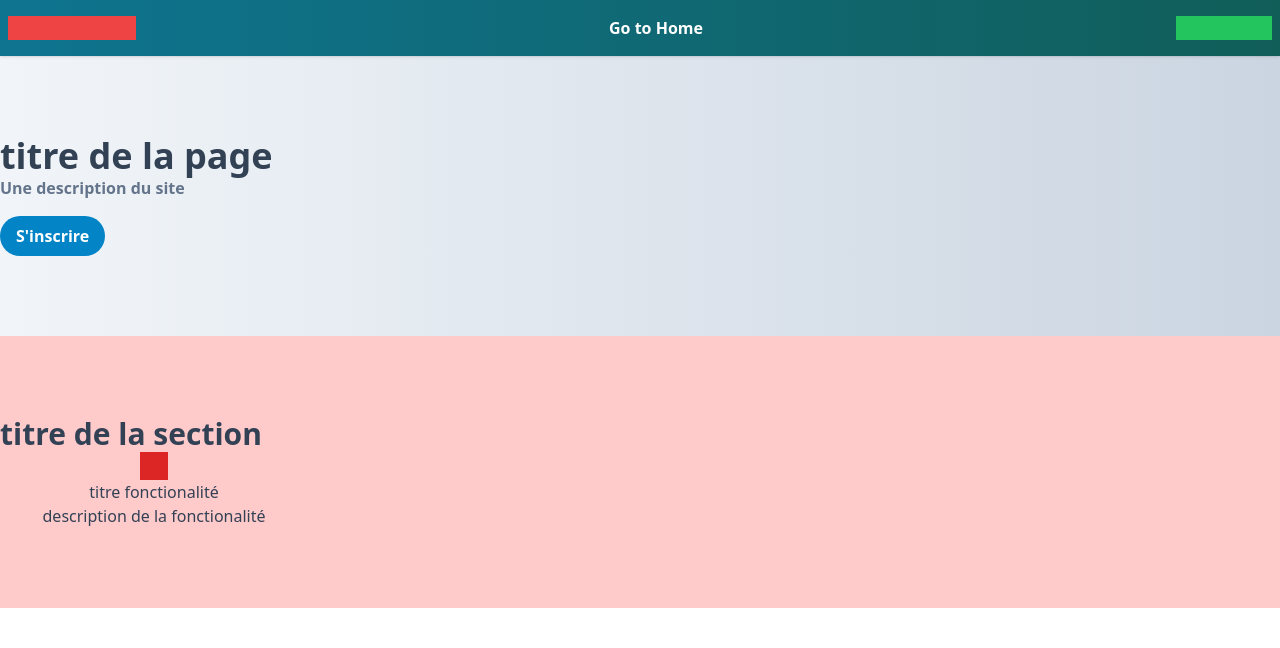
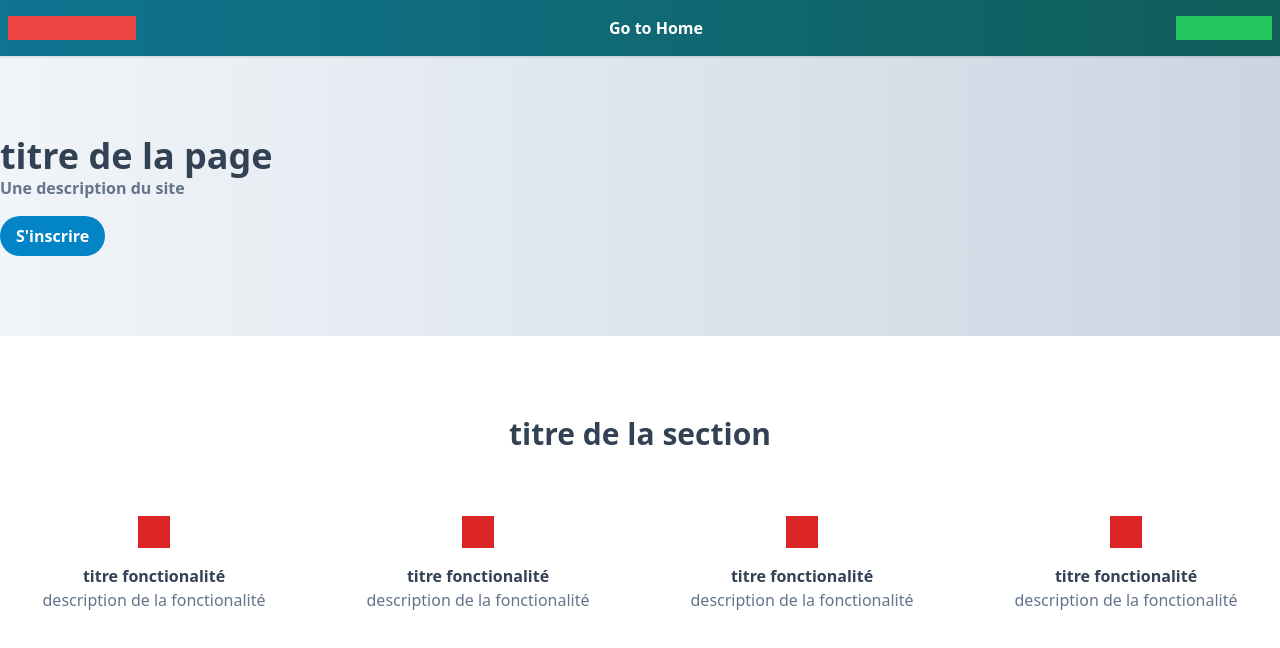
Before and after one commit to mthdht/easyortho, a Vue app: page /#/ in a window 1280 px wide. Shown: the top 648 px of the page. Built offline with nearby package versions, Linux system fonts and the light colour scheme.

Commit message:
made functionalities section

```diff
--- a/src/pages/Home.vue
+++ b/src/pages/Home.vue
@@ -9,13 +9,28 @@
         </div>
     </section>
 
-    <section class="functionalities container py-20 bg-red-200">
-        <h2 class="text-3xl font-bold">titre de la section</h2>
-        <div class="grid grid-cols-4 gap-4">
-            <div class="functionality flex flex-col items-center">
-                <div class="icon size-7 bg-red-600"></div>
-                <h3>titre fonctionalité</h3>
-                <p>description de la fonctionalité</p>
+    <section class="functionalities container py-20">
+        <h2 class="text-3xl font-bold text-center">titre de la section</h2>
+        <div class="grid grid-cols-4 gap-4 mt-12">
+            <div class="functionality flex flex-col items-center p-4">
+                <div class="icon size-8 bg-red-600 mb-4"></div>
+                <h3 class="font-semibold">titre fonctionalité</h3>
+                <p class="text-slate-500">description de la fonctionalité</p>
+            </div>
+            <div class="functionality flex flex-col items-center p-4">
+                <div class="icon size-8 bg-red-600 mb-4"></div>
+                <h3 class="font-semibold">titre fonctionalité</h3>
+                <p class="text-slate-500">description de la fonctionalité</p>
+            </div>
+            <div class="functionality flex flex-col items-center p-4">
+                <div class="icon size-8 bg-red-600 mb-4"></div>
+                <h3 class="font-semibold">titre fonctionalité</h3>
+                <p class="text-slate-500">description de la fonctionalité</p>
+            </div>
+            <div class="functionality flex flex-col items-center p-4">
+                <div class="icon size-8 bg-red-600 mb-4"></div>
+                <h3 class="font-semibold">titre fonctionalité</h3>
+                <p class="text-slate-500">description de la fonctionalité</p>
             </div>
         </div>
     </section>
```
